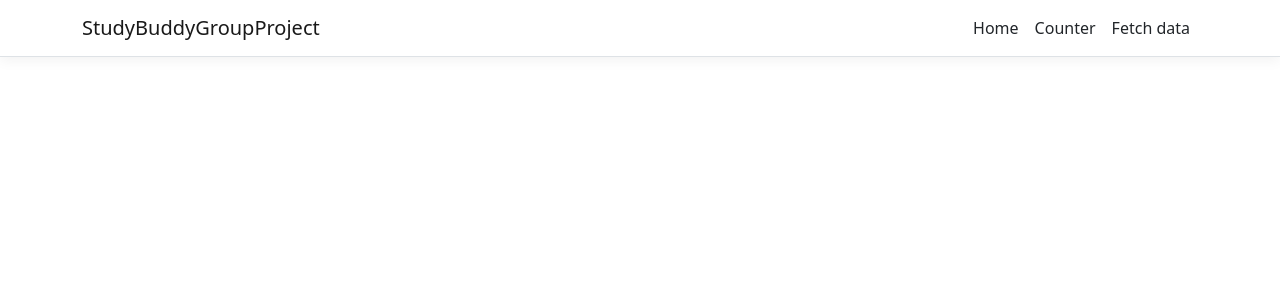
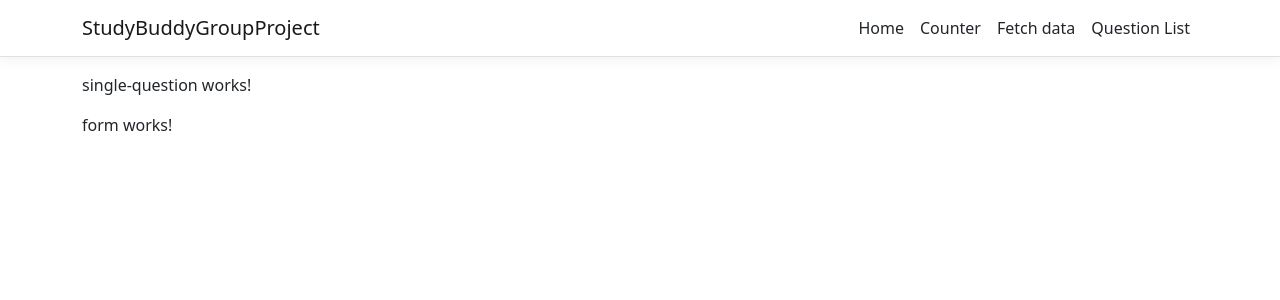
Before and after one commit to beebax/Group3StudyBuddy, an Angular app in the folder StudyBuddyGroupProject/ClientApp/: page /question-list in a window 1280 px wide. Before the commit this address led to /. Shown: the top 300 px of the page. Built offline with nearby package versions, Linux system fonts and the light colour scheme.

Commit message:
started routing

```diff
--- a/StudyBuddyGroupProject/ClientApp/src/app/Components/question-list/question-list.component.html
+++ b/StudyBuddyGroupProject/ClientApp/src/app/Components/question-list/question-list.component.html
@@ -1 +1,2 @@
-<p>question-list works!</p>
+<app-single-question></app-single-question>
+<app-form></app-form>
--- a/StudyBuddyGroupProject/ClientApp/src/app/app.module.ts
+++ b/StudyBuddyGroupProject/ClientApp/src/app/app.module.ts
@@ -32,6 +32,8 @@ import { FormComponent } from './Components/form/form.component';
       { path: '', component: HomeComponent, pathMatch: 'full' },
       { path: 'counter', component: CounterComponent },
       { path: 'fetch-data', component: FetchDataComponent },
+      { path: 'question-list', component: QuestionListComponent },
+
     ])
   ],
   providers: [],
--- a/StudyBuddyGroupProject/ClientApp/src/app/nav-menu/nav-menu.component.html
+++ b/StudyBuddyGroupProject/ClientApp/src/app/nav-menu/nav-menu.component.html
@@ -37,6 +37,11 @@
               >Fetch data</a
             >
           </li>
+        <li class="nav-item" [routerLinkActive]="['link-active']">
+          <a class="nav-link text-dark" [routerLink]="['/question-list']"
+            >Question List</a
+          >
+        </li>
         </ul>
       </div>
     </div>
```
